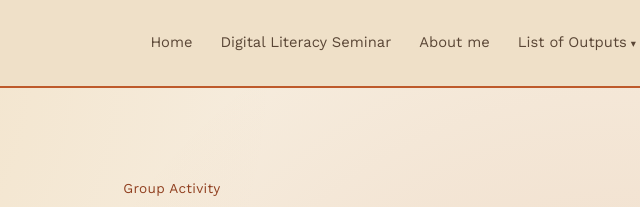
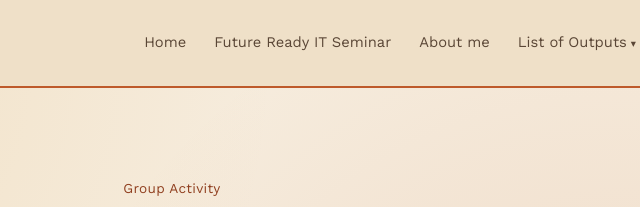
Before and after one commit to EmersonJay/Emer, a plain HTML site: page group-1-presentation-and-quiz.html in a window 1280 px wide. Shown: the top 207 px of the page, 468-1108 px from the left. Drawn offline with nearby package versions, Linux system fonts and the light colour scheme; a web font is replaced by a local one.

Commit message:
Update group-1-presentation-and-quiz.html

```diff
--- a/group-1-presentation-and-quiz.html
+++ b/group-1-presentation-and-quiz.html
@@ -15,7 +15,7 @@
 <header class="site-header">
     <div class="site-header-inner">
       <a class="brand" href="about-me.html"><span class="brand-logo"><img src="profile.jpg" alt="Emerson Jay Ricarte"></span><span class="brand-name">Emerson Jay Ricarte</span></a>
-      <nav class="site-nav"><ul><li class=""><a href="index.html">Home</a></li><li class=""><a href="digital-literacy-seminar.html">Digital Literacy Seminar</a></li><li class=""><a href="about-me.html">About me</a></li><li class="has-sub "><a href="list-of-outputs.html">List of Outputs</a><ul class="sub-nav"><li class=""><a href="emerging-trends-and-innovations-in-it.html">Emerging Trends and Innovations in IT</a></li><li class=""><a href="cyber-security-and-ethical-issues.html">Cyber Security and Ethical Issues</a></li><li class=""><a href="data-analytics-and-artificial-intelligence.html">Data Analytics and Artificial Intelligence</a></li><li class=""><a href="cloud-computing-devops-and-modernization.html">Cloud Computing, DevOps, and Modernization</a></li><li class=""><a href="tech-entrepreneurship-and-startups-in-the-it-industry.html">Tech Entrepreneurship and Startups in the IT Industry</a></li></ul></li></ul></nav>
+      <nav class="site-nav"><ul><li class=""><a href="index.html">Home</a></li><li class=""><a href="future-ready-it-seminar.html">Future Ready IT Seminar</a></li><li class=""><a href="about-me.html">About me</a></li><li class="has-sub "><a href="list-of-outputs.html">List of Outputs</a><ul class="sub-nav"><li class=""><a href="emerging-trends-and-innovations-in-it.html">Emerging Trends and Innovations in IT</a></li><li class=""><a href="cyber-security-and-ethical-issues.html">Cyber Security and Ethical Issues</a></li><li class=""><a href="data-analytics-and-artificial-intelligence.html">Data Analytics and Artificial Intelligence</a></li><li class=""><a href="cloud-computing-devops-and-modernization.html">Cloud Computing, DevOps, and Modernization</a></li><li class=""><a href="tech-entrepreneurship-and-startups-in-the-it-industry.html">Tech Entrepreneurship and Startups in the IT Industry</a></li></ul></li></ul></nav>
     </div>
   </header>
 
```
